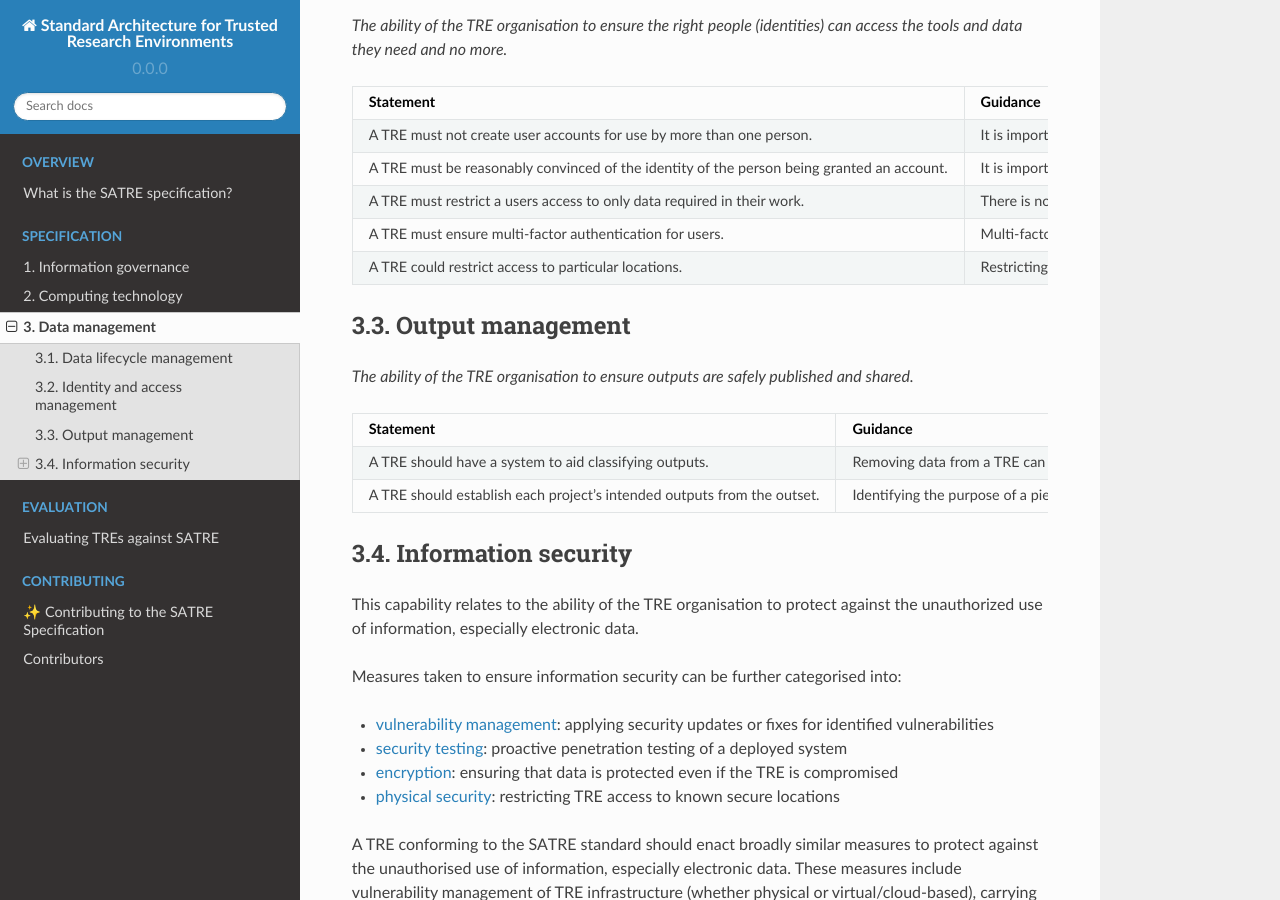
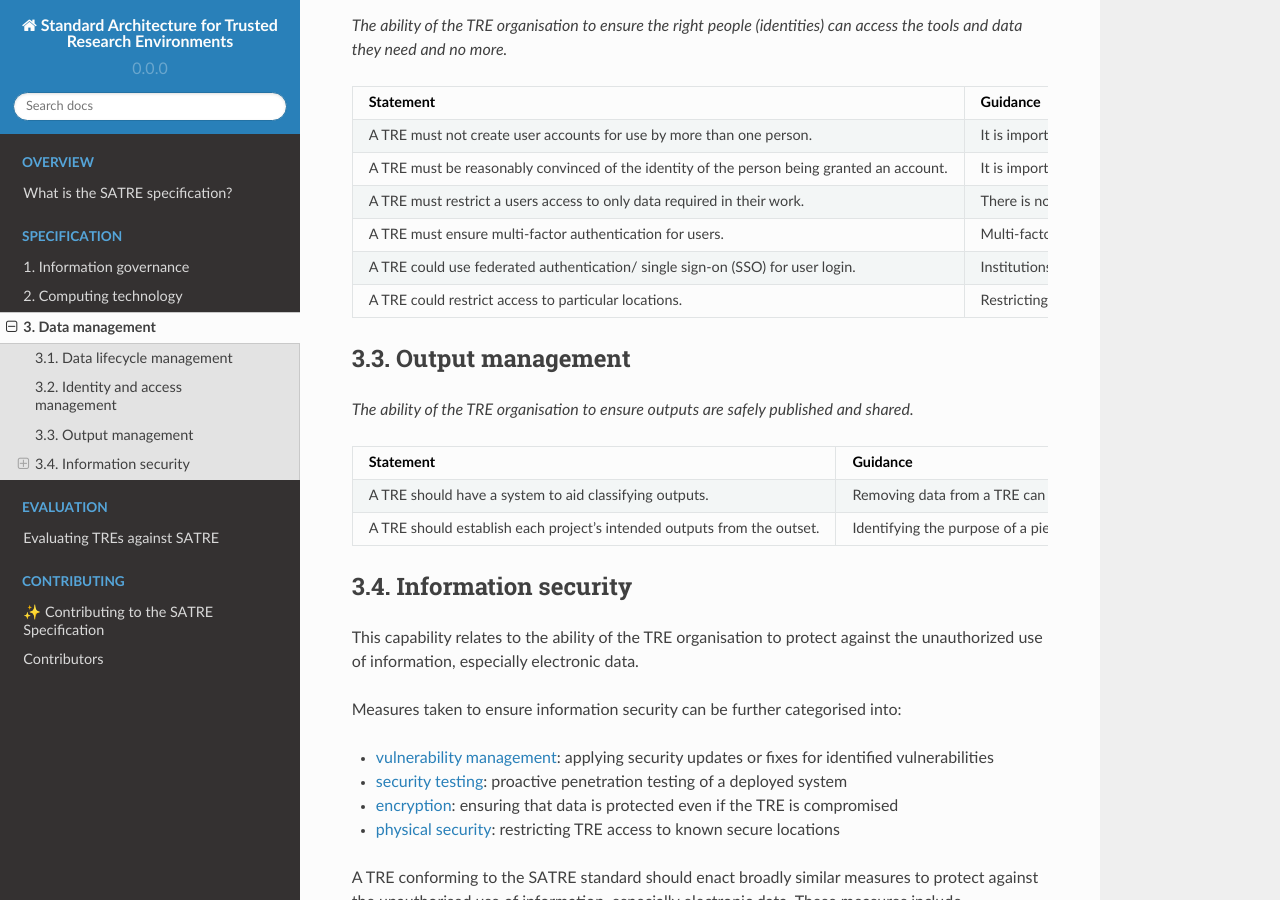
Before and after one commit to sa-tre/satre-specification, a Sphinx documentation site: the page built from docs/source/pillars/data_management.md, in a window 1280 px wide and 900 px high, scrolled down 1192 px. Built offline with Sphinx 7.4.7 and the Read the Docs theme 2.0.0, drawn with Linux system fonts in a browser that asks for light colours.

Commit message:
add SSO optional

```diff
--- a/docs/source/pillars/data_management.md
+++ b/docs/source/pillars/data_management.md
@@ -89,6 +89,10 @@ _The ability of the TRE organisation to ensure the right people (identities) can
     Categories include something the user knows (_e.g._ a password), something the user possesses (_e.g._ a TOTP key) or something the user is (_e.g._ biometric data).
     A TRE does not need to implement multi-factor authentication checks itself if it is provided by a third-party identity provider.
   - Mandatory
+* - A TRE could use federated authentication/ single sign-on (SSO) for user login.
+  - Institutions that use a SSO for other applications may wish to extend this login capability to a TRE.
+    This will simplify the login process for researchers using a TRE and prevent them having to remember or store multiple login credentials.
+  - Optional
 * - A TRE could restrict access to particular locations.
   - Restricting access to a set of known, static, personal or institutional IP addresses can help avoid speculative attacks.
     When appropriate, access could also be restricted to physical locations with security controls and access requirements.
```
